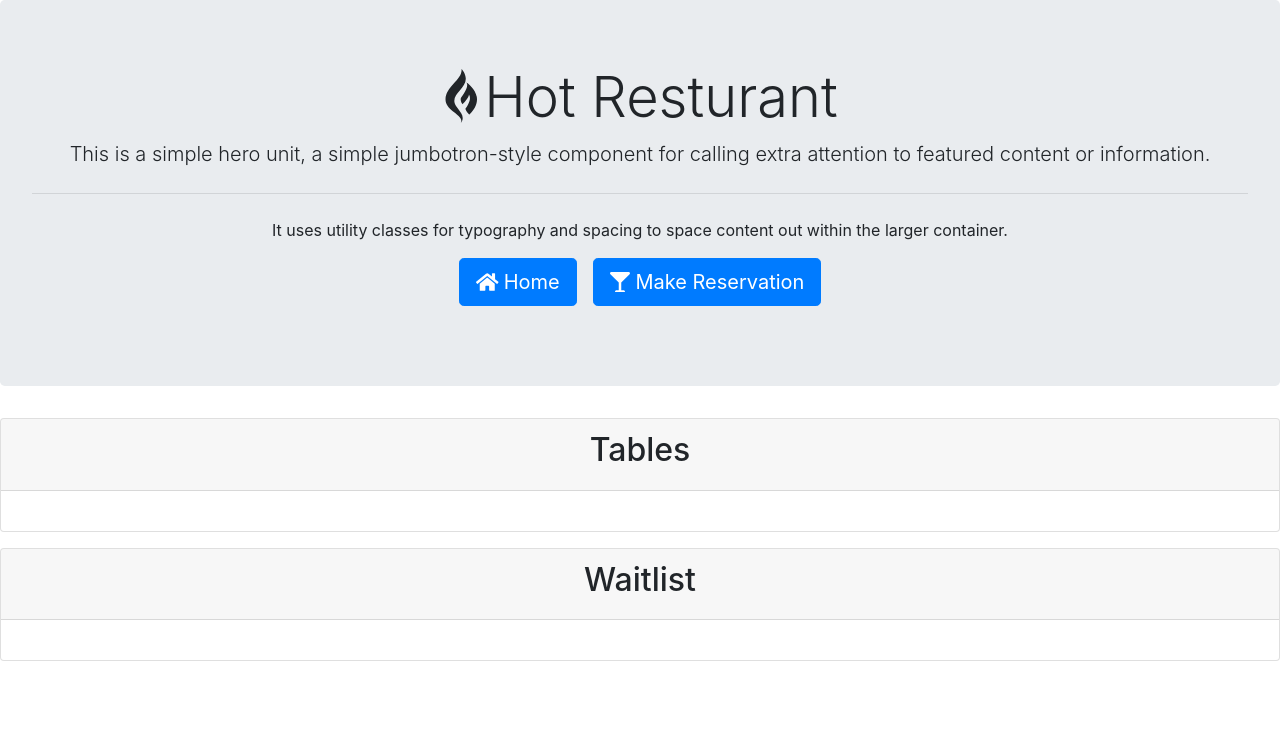
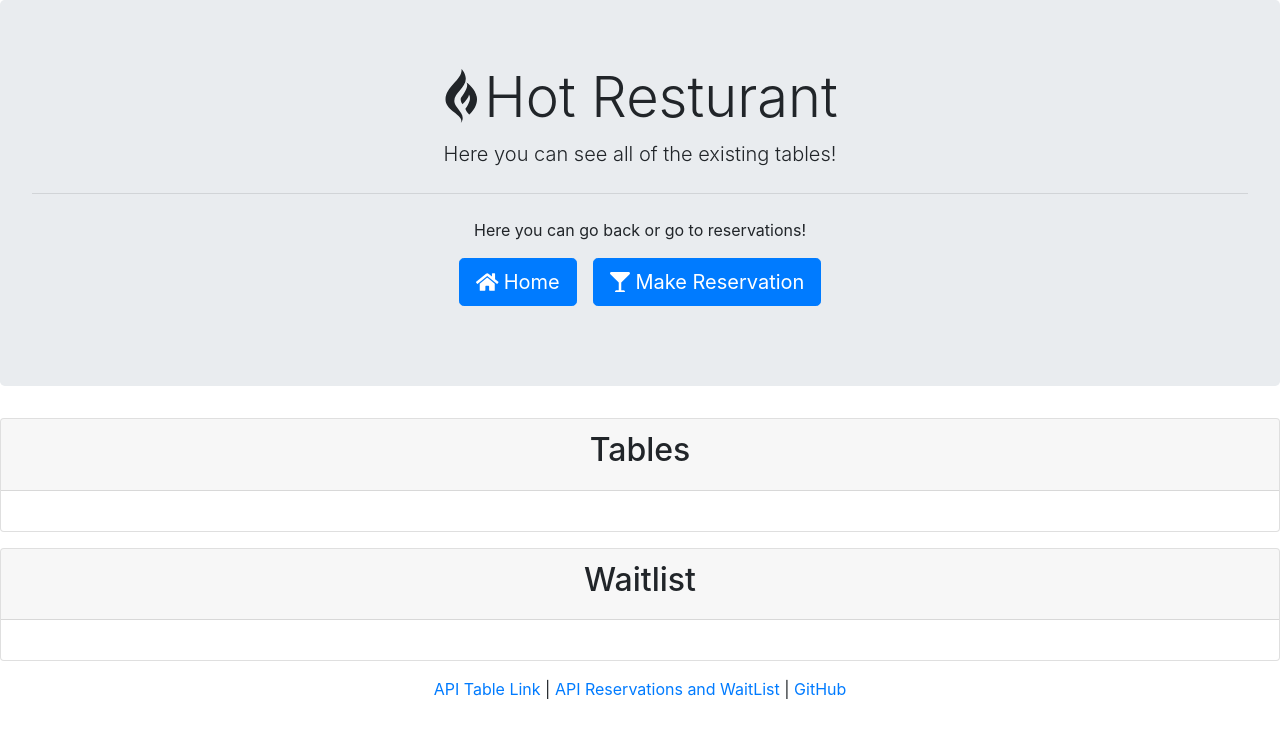
Before and after one commit to JDLyford/Hot-Restaurant, a website: page public/viewTables.html in a window 1280 px wide. Drawn offline with nearby package versions, Linux system fonts and the light colour scheme; no server answers.

Commit message:
added footer to all pages

```diff
--- a/public/viewTables.html
+++ b/public/viewTables.html
@@ -22,9 +22,9 @@
   <div class="jumbotron">
     <h1 class="display-4 text-center">
       <i class="fab fa-gripfire"></i>Hot Resturant</h1>
-    <p class="lead text-center">This is a simple hero unit, a simple jumbotron-style component for calling extra attention to featured content or information.</p>
+    <p class="lead text-center">Here you can see all of the existing tables!</p>
     <hr class="my-4">
-    <p class="text-center">It uses utility classes for typography and spacing to space content out within the larger container.</p>
+    <p class="text-center">Here you can go back or go to reservations!</p>
     <p class="lead d-flex justify-content-center">
       <a class="btn btn-primary btn-lg mx-2" href="/" role="button">
         <i class="fas fa-home"></i> Home</a>
@@ -54,6 +54,8 @@
       </ul>
     </div>
   </div>
+
+
 
   <script type="text/javascript">
     var tabs = 8
@@ -88,5 +90,14 @@
 
   </script>
 </body>
+<footer>
+  <div class="container text-center">
+    <p>
+      <a href="/api/tables">API Table Link</a> |
+      <a href="/api/reservations">API Reservations and WaitList</a> |
+      <a href="https://github.com/JDLyford/Hot-Restaurant">GitHub</a>
+    </p>
+  </div>
+</footer>
 
 </html>
```
Also changed, not shown: public/index.html (+1 -1 lines), public/reservations.html (+15 -0 lines).
